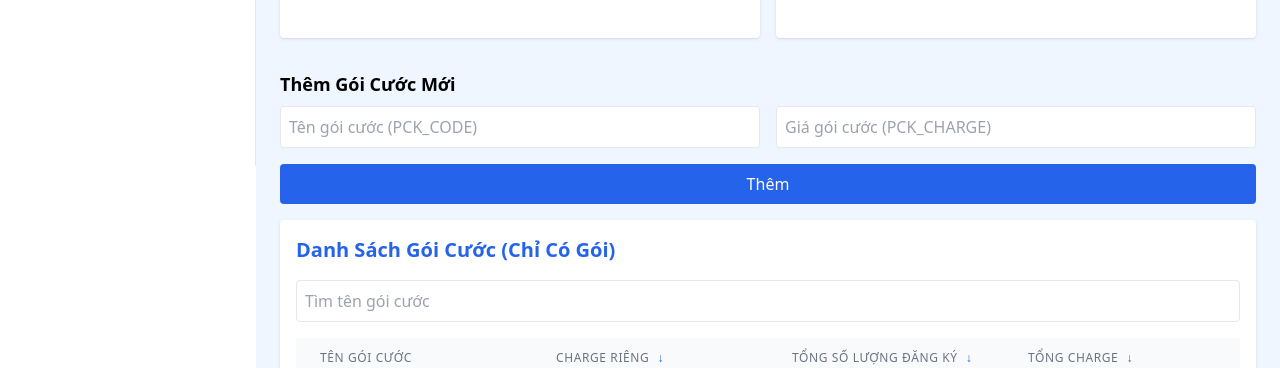
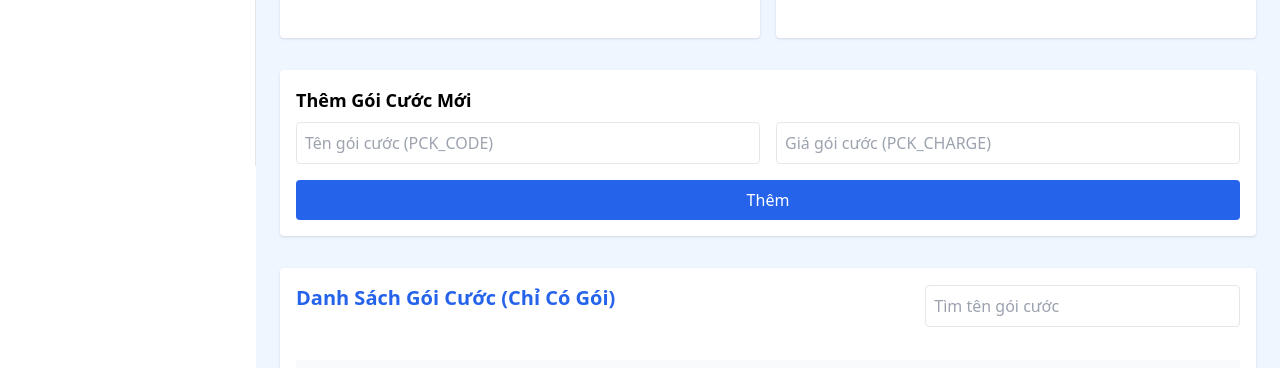
Before and after one commit to lekhanhdat/DashboardMobifone, a React (Vite) app in the folder client/: page /package in a window 1280 px wide. Shown: the part 634-1002 px from the top of the page. Built offline with nearby package versions, Linux system fonts and the light colour scheme; no server answers.

Commit message:
feat(Package): done Package page

```diff
--- a/client/src/pages/Package.jsx
+++ b/client/src/pages/Package.jsx
@@ -101,8 +101,7 @@ const Package = () => {
         </div>
       </div>
 
-      {/* Phần Thêm Gói Cước Mới - giống Subscriber add */}
-      <div className="mb-4">
+      <div className="mb-8 bg-white p-4 rounded shadow">
         <h3 className="text-lg font-bold mb-2">Thêm Gói Cước Mới</h3>
         <form onSubmit={handleAddPackage} className="grid grid-cols-1 md:grid-cols-2 gap-4">
           <input type="text" name="PCK_CODE" value={newPackage.PCK_CODE} onChange={handleNewPackageChange} placeholder="Tên gói cước (PCK_CODE)" className="p-2 border rounded" required />
@@ -112,11 +111,9 @@ const Package = () => {
       </div>
 
       <div className="mb-8 bg-white p-4 rounded shadow relative">
-        <h3 className="text-xl font-bold text-blue-600 mb-4">Danh Sách Gói Cước (Chỉ Có Gói)</h3>
-
-        {/* Search */}
-        <div className="mb-4">
-          <input type="text" value={filters.search} onChange={handleSearchChange} placeholder="Tìm tên gói cước" className="w-full p-2 border rounded focus:outline-none focus:border-blue-600" />
+        <div className="flex justify-between items-center mb-8">
+          <h3 className="text-xl font-bold text-blue-600 mb-4">Danh Sách Gói Cước (Chỉ Có Gói)</h3>
+          <input type="text" value={filters.search} onChange={handleSearchChange} placeholder="Tìm tên gói cước" className="w-1/3 p-2 border rounded focus:outline-none focus:border-blue-600" />
         </div>
 
         {/* Loading overlay to avoid flash */}
```
